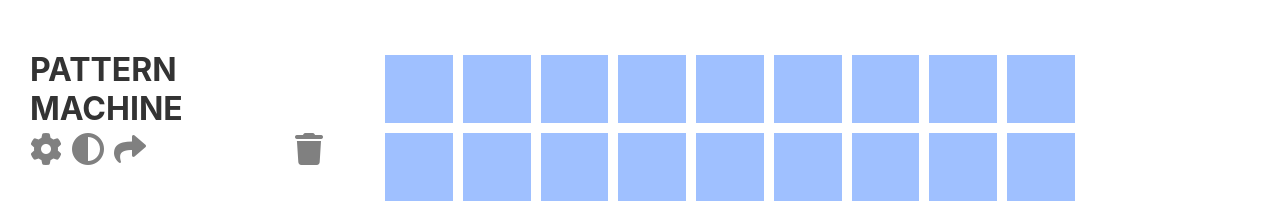
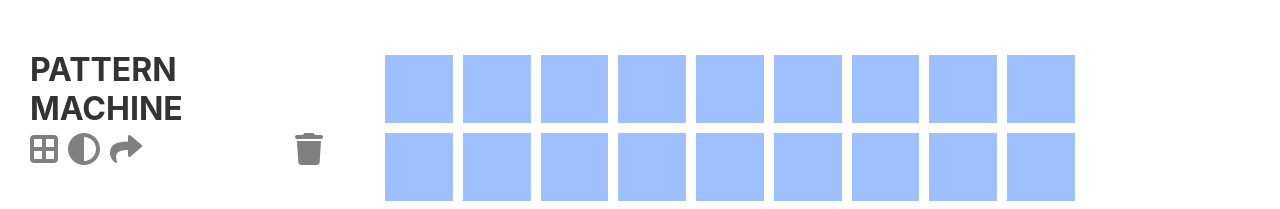
Before and after one commit to beth/pattern-machine, a React app: page / in a window 1280 px wide. Shown: the top 209 px of the page. Built offline with nearby package versions, Linux system fonts and the light colour scheme.

Commit message:
update setting icons

```diff
--- a/src/App.js
+++ b/src/App.js
@@ -79,7 +79,7 @@
           <Title colors={getEasterEggColors(highContrast)}/>
           <div class="buttons">
             <div class="left-section">
-              <i onClick={toggleSettings} className={`fas fa-cog fa-2x ${showSettings ? 'selected' : ''}`}></i>
+              <i onClick={toggleSettings} className={`fas fa-border-all fa-2x ${showSettings ? 'selected' : ''}`}></i>
               <i onClick={toggleHighContrast} class="fas fa-circle-half-stroke fa-2x"></i>
               <i onClick={onShareGrid} class="fas fa-share fa-2x"></i>
               <Message showMessage={showMessage}/>
```
